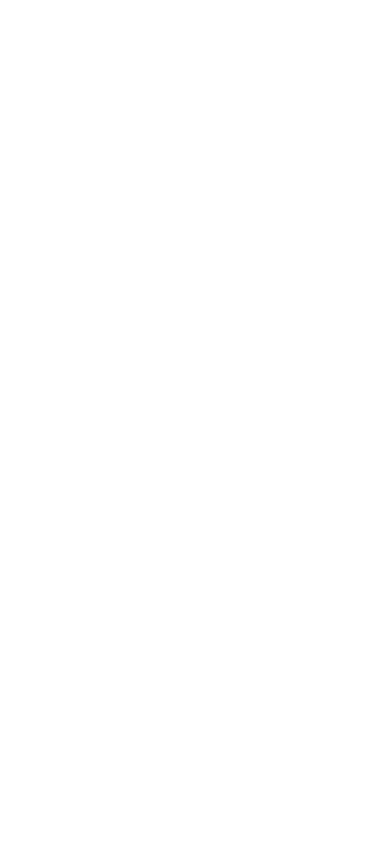
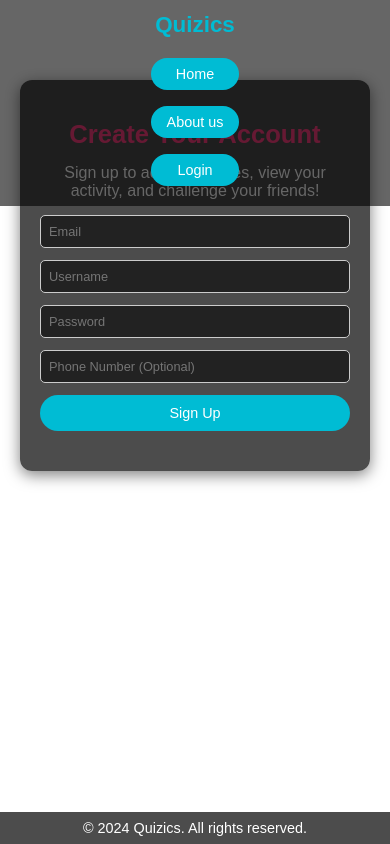
Before and after one commit to tahaw9318/Final_project, a plain HTML site: page signup.html in a window 390 px wide. Drawn offline with Linux system fonts and the light colour scheme.

Commit message:
Update signup.html

```diff
--- a/signup.html
+++ b/signup.html
@@ -96,3 +96,216 @@
             background-color: #ff4081;
             transform: scale(1.1);
         }
+
+        /* Sign-Up Section */
+        .signup-section {
+            display: flex;
+            justify-content: center;
+            align-items: center;
+            flex-direction: column;
+            padding: 40px 20px;
+            margin-top: 80px;
+            background: rgba(0, 0, 0, 0.7);
+            border-radius: 12px;
+            max-width: 350px;
+            margin-left: auto;
+            margin-right: auto;
+            box-shadow: 0 4px 15px rgba(0, 0, 0, 0.5);
+            animation: fadeInSection 1s ease-in-out; /* Fade-in effect for sign-up section */
+        }
+
+        /* Fade-in animation for sign-up section */
+        @keyframes fadeInSection {
+            from {
+                opacity: 0;
+                transform: translateY(-20px);
+            }
+            to {
+                opacity: 1;
+                transform: translateY(0);
+            }
+        }
+
+        .signup-section h2 {
+            font-size: 2.2rem;
+            color: #ff4081;
+            margin-bottom: 15px;
+            text-align: center;
+            animation: bounceIn 1s ease-out; /* Bounce animation for heading */
+        }
+
+        /* Bounce-in animation for h2 */
+        @keyframes bounceIn {
+            0% {
+                transform: translateY(-50px);
+            }
+            50% {
+                transform: translateY(20px);
+            }
+            100% {
+                transform: translateY(0);
+            }
+        }
+
+        .signup-section p {
+            font-size: 1rem;
+            color: white;
+            margin-bottom: 15px;
+            text-align: center;
+        }
+
+        .signup-form {
+            display: flex;
+            flex-direction: column;
+            width: 100%;
+        }
+
+        .input-field {
+            padding: 8px;
+            margin-bottom: 12px;
+            font-size: 0.9rem;
+            border-radius: 5px;
+            border: 1px solid #ccc;
+            background-color: #222;
+            color: white;
+            transition: transform 0.3s ease, border 0.3s ease; /* Input animation on focus */
+        }
+
+        .input-field:focus {
+            transform: scale(1.05); /* Slight scale increase on focus */
+            border-color: #ff4081; /* Change border color on focus */
+        }
+
+        .submit-btn {
+            background-color: #00bcd4;
+            color: white;
+            border: none;
+            padding: 10px;
+            font-size: 1.1rem;
+            cursor: pointer;
+            border-radius: 30px;
+            transition: background-color 0.3s ease, transform 0.3s ease;
+        }
+
+        .submit-btn:hover {
+            background-color: #ff4081;
+            transform: scale(1.1);
+        }
+
+        /* Footer Section */
+        .footer {
+            text-align: center;
+            background-color: rgba(0, 0, 0, 0.7);
+            padding: 8px;
+            font-size: 1rem;
+            margin-top: auto;
+        }
+
+        /* Animations */
+        @keyframes fadeIn {
+            from {
+                opacity: 0;
+                transform: translateY(-20px);
+            }
+            to {
+                opacity: 1;
+                transform: translateY(0);
+            }
+        }
+
+        /* Responsive Design */
+        @media (max-width: 768px) {
+            .navbar {
+                flex-direction: column;
+                padding: 10px 20px;
+            }
+
+            .navbar .logo {
+                font-size: 1.6rem;
+                text-align: center;
+                margin-bottom: 12px;
+            }
+
+            .nav-buttons {
+                flex-direction: column;
+                align-items: center;
+            }
+
+            .auth-button {
+                width: 100%;
+                margin: 8px 0;
+            }
+
+            .signup-section h2 {
+                font-size: 1.8rem;
+            }
+
+            .signup-section p {
+                font-size: 1rem;
+            }
+
+            .input-field {
+                font-size: 0.8rem;
+            }
+
+            .submit-btn {
+                font-size: 1rem;
+            }
+        }
+
+        /* Mobile-First Design */
+        @media (max-width: 480px) {
+            .navbar {
+                padding: 12px;
+            }
+
+            .navbar .logo {
+                font-size: 1.4rem;
+            }
+
+            .submit-btn {
+                font-size: 0.9rem;
+            }
+
+            .signup-section h2 {
+                font-size: 1.6rem;
+            }
+
+            .footer {
+                font-size: 0.9rem;
+            }
+        }
+    </style>
+</head>
+<body>
+
+    <!-- Navbar Section -->
+    <nav class="navbar">
+        <h1 class="logo">Quizics</h1>
+        <div class="nav-buttons">
+            <a href="index11.html" class="auth-button">Home</a>
+            <a href="about.html" class="auth-button">About us</a>
+            <a href="login.html" class="auth-button" id="login-btn">Login</a>
+        </div>
+    </nav>
+
+    <!-- Sign-Up Section -->
+    <section class="signup-section">
+        <h2>Create Your Account</h2>
+        <p>Sign up to access quizzes, view your activity, and challenge your friends!</p>
+        <form class="signup-form">
+            <input type="email" class="input-field" placeholder="Email" required>
+            <input type="text" class="input-field" placeholder="Username" required>
+            <input type="password" class="input-field" placeholder="Password" required>
+            <input type="tel" class="input-field" placeholder="Phone Number (Optional)">
+            <button type="submit" class="submit-btn">Sign Up</button>
+        </form>
+    </section>
+
+    <!-- Footer Section -->
+    <footer class="footer">
+        <p>&copy; 2024 Quizics. All rights reserved.</p>
+    </footer>
+
+</body>
+</html>
```
